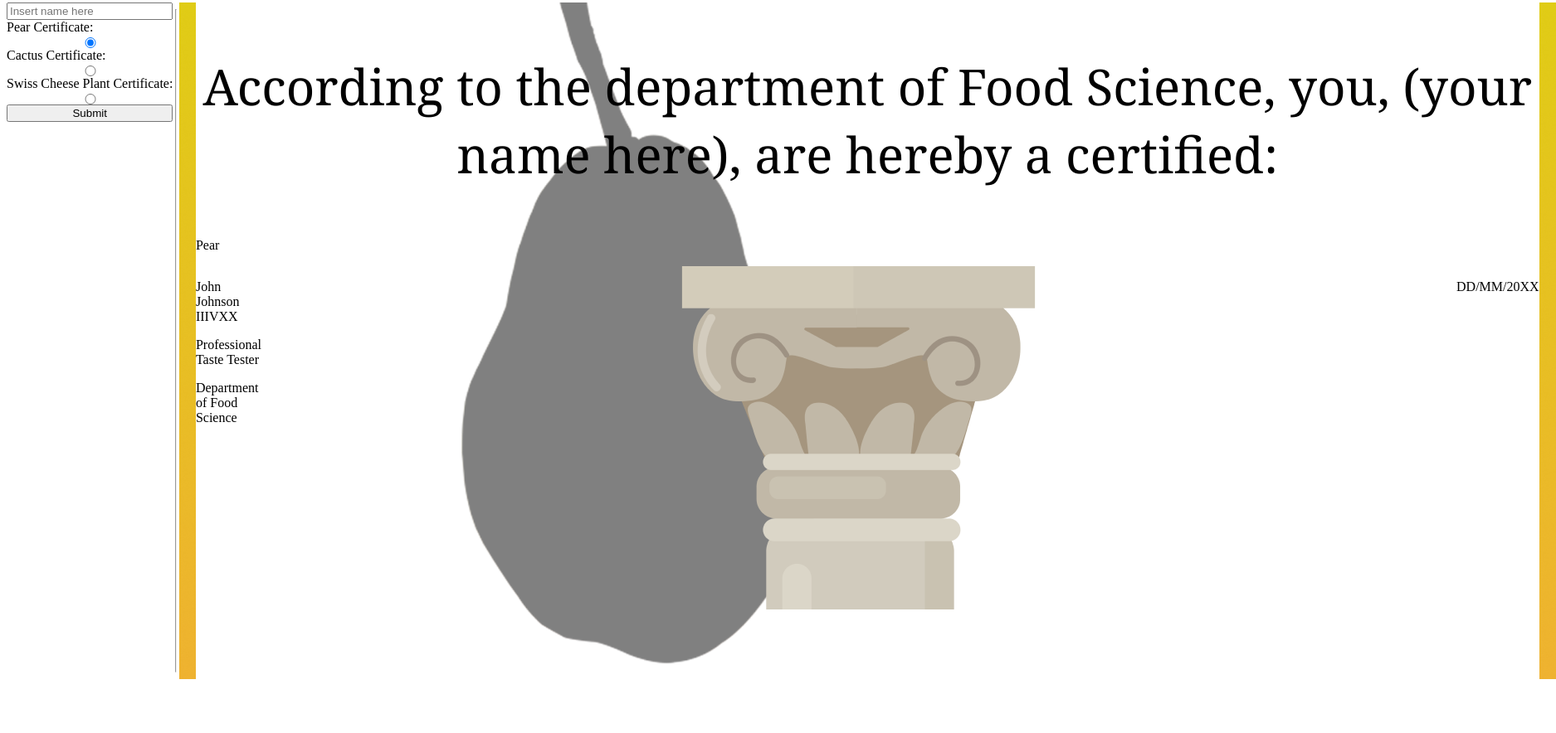
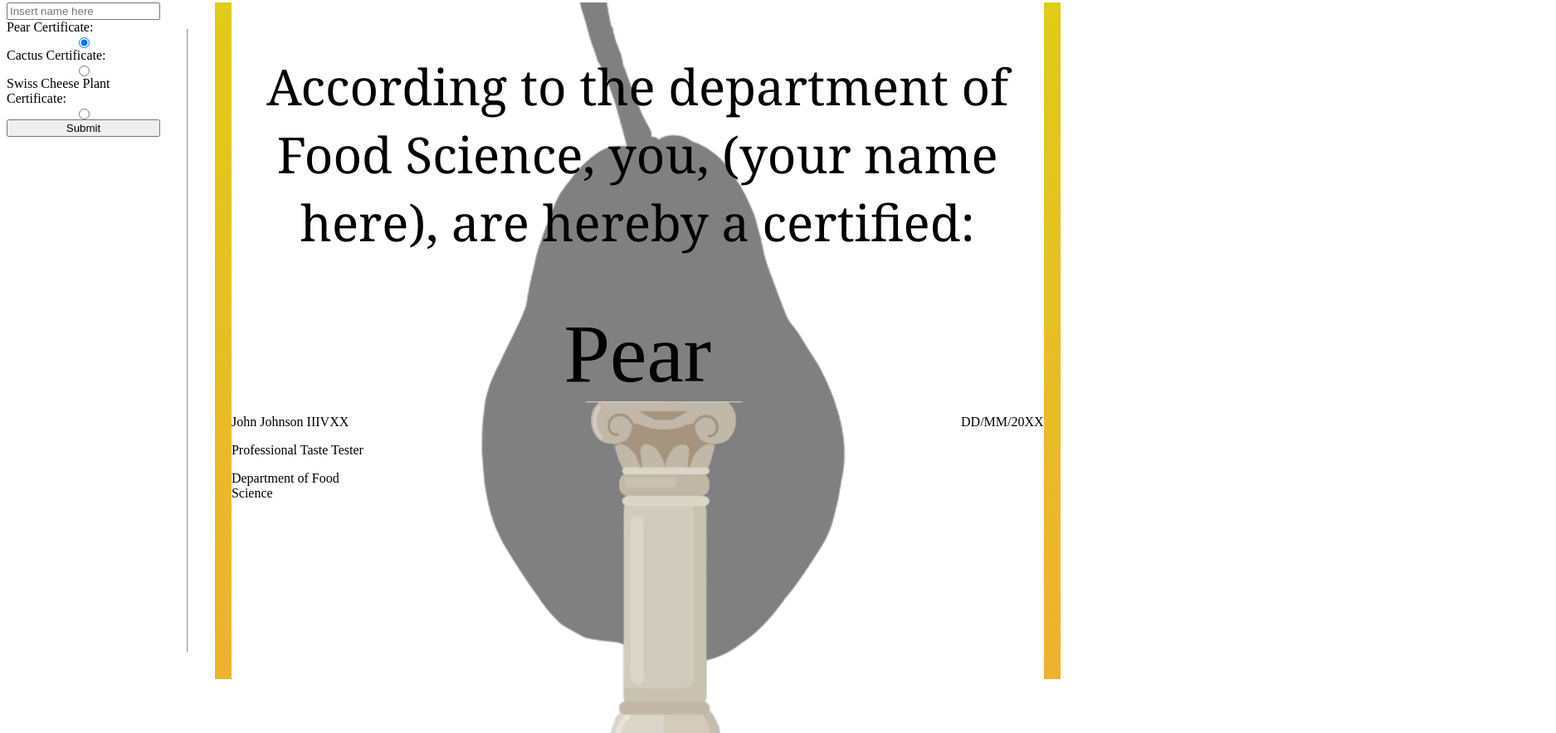
Before and after one commit to OK946/certifiedMemes, a plain HTML site: page index.html in a window 1280 px wide. Shown: the part 5-889 px from the top of the page at 83% size, 1875 px wide, since content can reach past the window. Before the commit the page ends 832 px from the top, so only its background shows below. Drawn offline with Linux system fonts and the light colour scheme.

Commit message:
editted things

```diff
--- a/index.html
+++ b/index.html
@@ -18,24 +18,26 @@
         <button type="submit">Submit</button>
     </form>
     <hr>
-    <section id="certificate">
+    <div id="certificate">
         <img src="/images/rectangle-2.png">
         <section id="cetificateContent">
             <p id="certifName">According to the department of Food Science, you, (your name here), are hereby a certified:</p>
-            <p>Pear</p>
+            <div id="lower">
+                <p id="awardName">Pear</p>
                 <div id="things">
                     <div>
                         <p id="giver">John Johnson IIIVXX</p>
                         <p>Professional Taste Tester</p>
                         <p>Department of Food Science</p>
                     </div>
-                <img src="/images/roman-pillar-clipart-original-1.png">
+                    <img id="pillarImage" src="/images/roman-pillar-clipart-original_2-removebg-preview.png">
                     <p id="date">DD/MM/20XX</p>
+                </div>
             </div>
         </section>
         <img src="/images/rectangle-2.png">
 
-    </section>
+    </div>
 
     <script src="/script.js"></script>
 </body>
--- a/script.js
+++ b/script.js
@@ -1,17 +1,26 @@
-let entry = document.getElementById("entry")
+let entry = document.getElementById("entry");
+const date = new Date();
+let day = date.getDate();
+let month = date.getMonth() + 1;
+let year = date.getFullYear();
 entry.addEventListener("submit", (e) => {
     e.preventDefault();
     let name = document.getElementById("userName").value;
     let types = document.getElementsByName(`options`)
+    let todayDate = `${month}-${day}-${year}`;
+    document.getElementById(`date`).textContent = todayDate;
     for (i = 0; i < types.length; i++){
         if (types[i].checked){
             let type = types[i].id
             if (type == "swiss"){
                 document.getElementById('certificate').style.backgroundImage="url(/images/swissCheese.png)";
+                document.getElementById(`awardName`).textContent = `Swiss Cheese Plant`
             } else if (type =="cactus") {
                 document.getElementById('certificate').style.backgroundImage="url(/images/cactus.png)";
+                document.getElementById(`awardName`).textContent = `Cactus`
             } else {
                 document.getElementById('certificate').style.backgroundImage="url(/images/pear.png)";
+                document.getElementById(`awardName`).textContent = `Pear`
             }
         }
 
--- a/style.css
+++ b/style.css
@@ -17,19 +17,18 @@ body {
     background-size: contain;
     background-repeat: no-repeat;
     background-position: center;
-    z-index: 0;
 }
 
 #pillarImage {
     object-fit: cover;
     width: 50em;
-
+    height: 25em;
 }
 
 #certificateContent {
     display: flex;
     flex-direction: column;
-    align-content: center;
+    align-items: center;
 }
 
 #certifName {
@@ -40,6 +39,22 @@ body {
 
 #things{
     display: flex;
+}
+
+#awardName {
+    text-align: center;
+    font-size: 100px;
+    margin: 0em;
+}
+
+#lower {
+    display: flex;
+    flex-direction: column;
+
+}
+
+hr {
+    margin: 2em;
 }
 
 @media print {
```
Also changed, not shown: images/roman-pillar-clipart-original_2-removebg-preview.png (added). Lines whose indentation alone changed are shown as unchanged.
